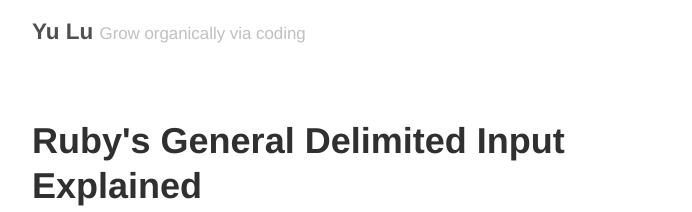
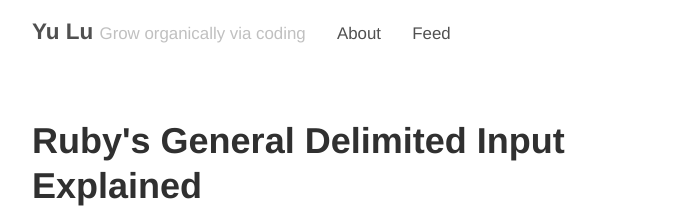
Before and after one commit to yulucodebase/blog, a Jekyll site: the page built from index.html, in a window 1280 px wide. Shown: the top 212 px of the page, without its empty margins (293-985 px from the left). Built offline with Jekyll 4.4.1, drawn with Linux system fonts in a browser that asks for light colours; the list of posts is cut into pages by our own code.

Commit message:
add the site navigation menu

```diff
--- a/_config.yml
+++ b/_config.yml
@@ -25,4 +25,9 @@ author:
   email:
 
 # Plugins
-gems:	[jekyll-paginate]
+gems: [jekyll-paginate]
+
+# Site menu
+site_menu:
+    About: '/about'
+    Feed: '/atom.xml'
--- a/_layouts/default.html
+++ b/_layouts/default.html
@@ -10,6 +10,11 @@
         <h3 class="masthead-title">
           <a href="{{ site.baseurl }}/" title="Home">{{ site.title }}</a>
           <small>{{ site.tagline }}</small>
+
+          {% for menu_item in site.site_menu %}
+            &nbsp;&nbsp;&nbsp;
+            <small><a href="{{ menu_item[1]  }}">{{ menu_item[0] }}</a></small>
+          {% endfor %}
         </h3>
       </header>
 
```
Also changed, not shown: README.md.
